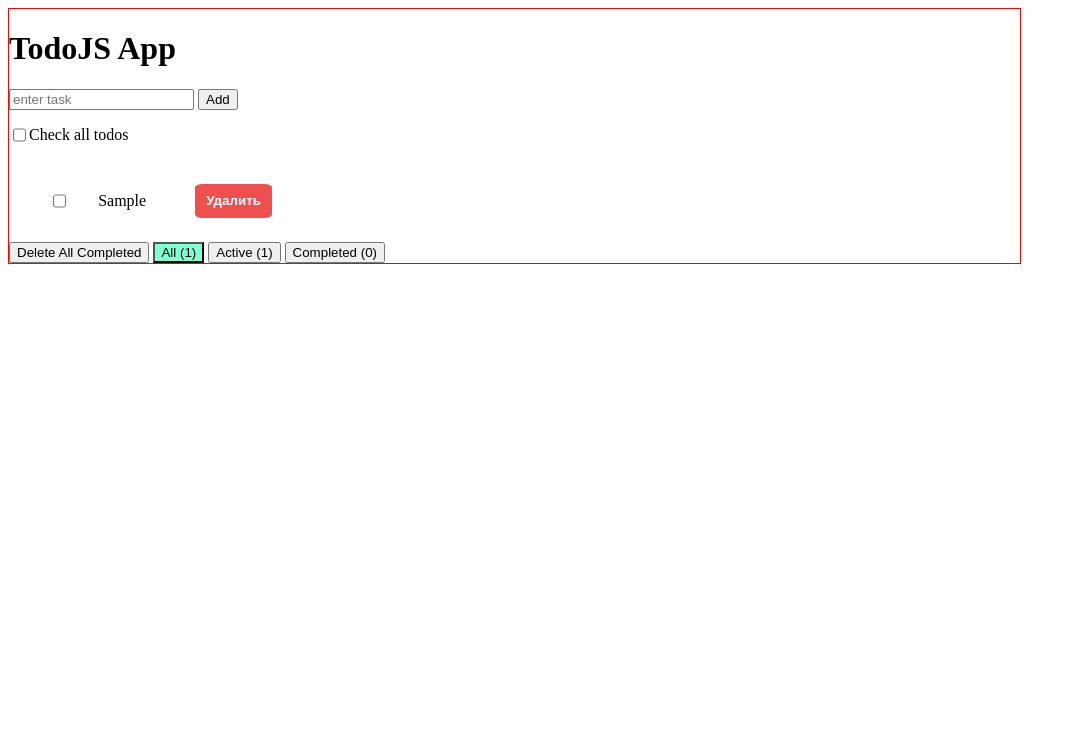
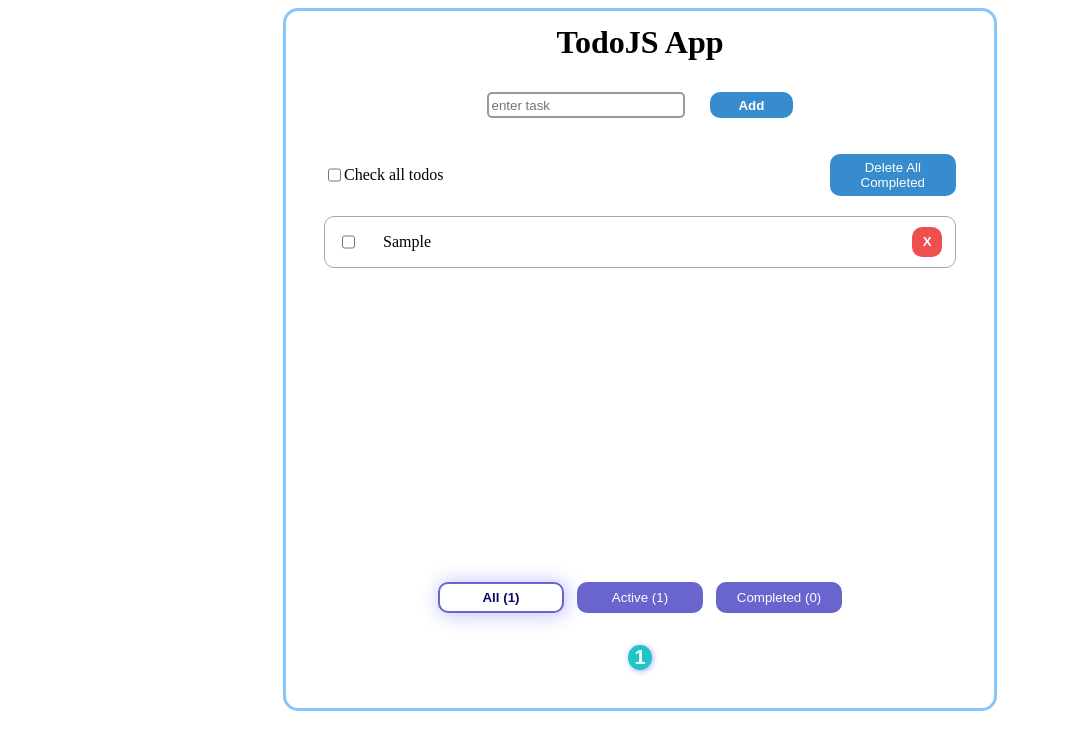
Before and after one commit to Dashenn/TodoList, a plain HTML site: page index.html in a window 1280 px wide. Both pictures are taken after typing "Sample" into the empty fields and a click on the button "Add". Shown: the whole page, without its empty margins (0-1076 px from the left). Drawn offline with Linux system fonts and the light colour scheme.

Commit message:
add pagination and validation

```diff
--- a/index.html
+++ b/index.html
@@ -1,29 +1,40 @@
 <!DOCTYPE html>
 <html lang="ru">
   <head>
-    <meta charset="UTF-8">
-    <meta name="viewport" content="width=device-width, initial-scale=1.0">
-    <link rel="stylesheet" href="style.css">
+    <meta charset="UTF-8" />
+    <meta name="viewport" content="width=device-width, initial-scale=1.0" />
+    <link rel="stylesheet" href="style.css" />
     <title>Todo List</title>
   </head>
   <body>
-
     <div class="todo-container">
       <h1>TodoJS App</h1>
       <div class="todoadd">
-            <input type="text" placeholder="enter task" name="task" class="input-new-task">
-            <button class="task-add" >Add</button>
+        <input
+          type="text"
+          placeholder="enter task"
+          name="task"
+          class="input-new-task"
+        />
+        <button class="task-add">Add</button>
       </div>
+      <div class="check-and-delete">
         <div class="check-all-container">
-            <input type="checkbox" name="check-all" class="all-check" >
+          <input type="checkbox" name="check-all" class="all-check" />
           <p class="check-all">Check all todos</p>
+        </div>
+        <button class="delete-all-completed">Delete All Completed</button>
       </div>
 
       <ul class="task-list"></ul>
-        <button class="delete-all-completed">Delete All Completed</button>
+      <div class="tabs">
         <button class="active-tab tab" id="all">All</button>
-        <button class=" tab" id="active">Active</button>
+        <button class="tab" id="active">Active</button>
         <button class="tab" id="completed">Completed</button>
+      </div>
+      <div class="pagination">
+        <button class="page-button active-page-button">1</button>
+      </div>
     </div>
     <script src="script.js"></script>
   </body>
--- a/script.js
+++ b/script.js
@@ -1,177 +1,237 @@
-const input = document.querySelector('.input-new-task')
-const addButton = document.querySelector('.task-add')
-const checkAll = document.querySelector('.all-check')
-const deleteCompleted = document.querySelector('.delete-all-completed')
-const todoContainer = document.querySelector('.todo-container')
-const tabs = document.querySelectorAll('.tab')
-const showAll = document.querySelector('#all')
-const showActive = document.querySelector('#active')
-const showCompleted = document.querySelector('#completed')
-const taskList = document.querySelector('.task-list')
-let todoList = []
-let currentTab = 'all'
+const input = document.querySelector(".input-new-task");
+const addButton = document.querySelector(".task-add");
+const checkAll = document.querySelector(".all-check");
+const deleteCompleted = document.querySelector(".delete-all-completed");
+const tabs = document.querySelectorAll(".tab");
+const showAll = document.querySelector("#all");
+const showActive = document.querySelector("#active");
+const showCompleted = document.querySelector("#completed");
+const taskList = document.querySelector(".task-list");
+const tasksPerPage = 5;
+const paginationContainer = document.querySelector(".pagination");
+const enterButton = 13;
+const detailTwo = 2;
+const escapeButton = 27;
+let todoList = [];
+let currentTab = "all";
+let currentPage = 1;
+let filteredList = [];
 
 const addTask = () => {
-    if (input.value === '') {
-        return
-    }
-        const newTask = {
-            id: Date.now(),
-            text: input.value,
-            completed: false
-        };
-        input.value = ''
-        todoList.push(newTask)
-        checkAll.checked=false
-        updateCounters()
-        updateDisplayedTasks(currentTab)
+  if (input.value.trim() === "") {
+    return;
+  }
+  const newTask = {
+    id: Date.now(),
+    text: input.value
+      .trim()
+      .replace(/\s/g, " ")
+      .replace("<", "&lt;")
+      .replace("<", "&lt;"),
+    completed: false,
+  };
+  input.value = "";
+  todoList.push(newTask);
+  checkAll.checked = false;
 
-}
+  const totalTasks = todoList.length;
+  const totalPages = Math.ceil(totalTasks / tasksPerPage);
+
+  if (currentPage < totalPages) {
+    currentPage = totalPages;
+  }
+
+  updateCounters();
+  updateDisplayedTasks();
+};
+
 const inputAdd = (event) => {
-    if (event.key === 'Enter') {
-        addTask()
-    }
-}
+  if (event.keyCode === enterButton) {
+    addTask();
+  }
+};
+
 const createList = (list) => {
+  taskList.innerHTML = "";
+  const start = (currentPage - 1) * tasksPerPage;
+  const end = start + tasksPerPage;
+  const paginatedList = list.slice(start, end);
 
-    taskList.innerHTML = ''
-    list.forEach(item => {
-        const task = `
-            <li data-id="${item.id}">
+  paginatedList.forEach((item) => {
+    const task = `<li data-id="${item.id}">
             <div class='task-item'>
-                <input type="checkbox"  class="check" ${item.completed ? 'checked' : ''}>
-                <p class="task-text" >${item.text} </p>
-                <input type='text' class='input-edit ' hidden="hidden" value='${item.text}'/>
-                <button class="task-delete">Удалить</button>
-                </div>
-            </li>
-        `
-        taskList.innerHTML += task
-    })
-    updateCounters()
-}
+                <input type="checkbox"  class="check" ${
+                  item.completed ? "checked" : ""
+                }>
+                <p class="task-text">${item.text}</p>
+                <input type='text' class='input-edit' hidden="hidden" value='${
+                  item.text
+                }'/>
+                <button class="task-delete">X</button>
+            </div>
+        </li>`;
+    taskList.innerHTML += task;
+  });
+
+  updateCounters();
+  createPagination(list.length);
+};
 
 const updateTaskStatus = (id, checked) => {
-    todoList.forEach(task => {
-        if (task.id === id) {
-            task.completed = checked
-        }
-    });
-    updateDisplayedTasks()
+  todoList.forEach((task) => {
+    if (task.id === id) {
+      task.completed = checked;
+    }
+  });
+  if (todoList.every((item) => item.completed === true)) {
+    checkAll.checked = true;
+  } else {
+    checkAll.checked = false;
+  }
 
-}
+  updateDisplayedTasks();
+};
 
 const removeTask = (id) => {
-    todoList = todoList.filter(item => item.id !== id)
-    updateDisplayedTasks()
-    updateCounters()
-}
+  todoList = todoList.filter((item) => item.id !== id);
+  updateDisplayedTasks();
+  if (filteredList.length <= 0 && currentTab !== "all") {
+    currentTab = "all";
+    tabs.forEach((item) => item.classList.remove("active-tab"));
+    showAll.classList.add("active-tab");
+    updateDisplayedTasks();
+  }
+
+  updateCounters();
+};
 
 const checkAllTasks = () => {
-    todoList.forEach(item => item.completed = checkAll.checked)
-    updateDisplayedTasks()
-    updateCounters()
-
-}
+  todoList.forEach((item) => (item.completed = checkAll.checked));
+  updateDisplayedTasks();
+  updateCounters();
+};
 
 const delCompleted = () => {
-    todoList = todoList.filter(item => !item.completed);
-    updateDisplayedTasks()
-    checkAll.checked=false
-    updateCounters()
+  if (todoList.some((item) => item.completed)) {
+    todoList = todoList.filter((item) => !item.completed);
+
+    currentTab = "all";
+    currentPage = 1;
+    tabs.forEach((item) => item.classList.remove("active-tab"));
+    showAll.classList.add("active-tab");
+    checkAll.checked = false;
+    updateDisplayedTasks();
+    updateCounters();
+  }
 };
 
 const editTask = (id, newText) => {
-    todoList.forEach(task => {
-        if (task.id === id) {
-            task.text = newText;
-        }
-    });
-
-}
+  todoList.forEach((task) => {
+    if (task.id === id) {
+      task.text = newText;
+    }
+  });
+};
 
 const updateCounters = () => {
-    const totalCount = todoList.length
-    const completedCount = todoList.filter(task => task.completed).length
-    const activeCount = totalCount - completedCount
-    showAll.textContent = `All (${totalCount})`
-    showCompleted.textContent = `Completed (${completedCount})`
-    showActive.textContent = `Active (${activeCount})`
-
-}
+  const totalCount = todoList.length;
+  const completedCount = todoList.filter((task) => task.completed).length;
+  const activeCount = totalCount - completedCount;
+  showAll.textContent = `All (${totalCount})`;
+  showCompleted.textContent = `Completed (${completedCount})`;
+  showActive.textContent = `Active (${activeCount})`;
+};
 
 const editDone = (event) => {
-    const listItem = event.target.parentNode.parentNode
-    const id = parseInt(listItem.dataset.id)
-    if (event.key === 'Enter' || event.type==='blur') {
-        const newText = event.target.value
-        editTask(id, newText)
-        updateDisplayedTasks()
-    }
-    if (event.key === 'Escape') {
-        event.target.value = todoList.find(task => task.id === id).text
-        event.target.hidden = 'false';
-        event.target.nextElementSibling.hidden = '';
-    }
-}
-
-
+  const listItem = event.target.parentNode.parentNode;
+  const id = parseInt(listItem.dataset.id);
+  if (
+    event.keyCode === enterButton ||
+    (event.type === "blur" && event.target.matches(".input-edit"))
+  ) {
+    const newText = event.target.value;
+    editTask(id, newText);
+    updateDisplayedTasks();
+  }
+  if (event.keyCode === escapeButton) {
+    event.target.value = todoList.find((task) => task.id === id).text;
+    event.target.hidden = "false";
+    event.target.nextElementSibling.hidden = "";
+  }
+};
 
 const changeTask = (event) => {
+  if (event.target.matches(".check")) {
+    let id = parseInt(event.target.parentNode.parentNode.dataset.id);
+    updateTaskStatus(id, event.target.checked);
+  }
+  if (event.target.matches(".task-delete")) {
+    let id = parseInt(event.target.parentNode.parentNode.dataset.id);
+    removeTask(id);
+  }
 
-    if (event.target.matches('.check')) {
-        let id = parseInt(event.target.parentNode.parentNode.dataset.id)
-        updateTaskStatus(id, event.target.checked)
-        console.log(event.target);
-
-    }
-    if (event.target.matches('.task-delete')) {
-        let id = parseInt(event.target.parentNode.parentNode.dataset.id)
-        removeTask(id)
-    }
-
-    if (event.target.matches('.task-text')  && event.detail === 2) {
-        event.target.hidden = 'false'
-        event.target.nextElementSibling.hidden = ''
-        event.target.nextElementSibling.focus()
-
-      }
-}
+  if (event.target.matches(".task-text") && event.detail === detailTwo) {
+    event.target.hidden = "false";
+    event.target.nextElementSibling.hidden = "";
+    event.target.nextElementSibling.focus();
+  }
+};
 
 const updateDisplayedTasks = () => {
-    let filteredList = []
-    switch(currentTab) {
-        case 'all':
-            filteredList = todoList;
-            break
-        case 'active':
-            filteredList = todoList.filter(task => !task.completed)
-            break
-        case 'completed':
-            filteredList = todoList.filter(task => task.completed)
-            break
-    }
-    createList(filteredList);
-}
+  switch (currentTab) {
+    case "all":
+      filteredList = todoList;
+      break;
+    case "active":
+      filteredList = todoList.filter((task) => !task.completed);
+      break;
+    case "completed":
+      filteredList = todoList.filter((task) => task.completed);
+      break;
+  }
+  createList(filteredList);
+};
+
 const switchTabs = (event) => {
+  currentTab = event.target.id;
+  currentPage = 1;
+  updateDisplayedTasks();
+  tabs.forEach((item) => item.classList.remove("active-tab"));
+  event.target.classList.add("active-tab");
+};
 
-    currentTab = event.target.id
-    updateDisplayedTasks(currentTab)
-    tabs.forEach(item => item.classList.remove('active-tab'))
-    event.target.classList.add('active-tab')
+const createPagination = (totalTasks) => {
+  const totalPages = Math.ceil(totalTasks / tasksPerPage);
+  paginationContainer.innerHTML = `
+        <button class='page-button ${
+          1 === currentPage ? "active-page-button" : ""
+        }' data-id="1">1</button>
+        `;
 
-}
+  for (let i = 2; i <= totalPages; i++) {
+    const pageButton = `
+        <button class='page-button ${
+          i === currentPage ? "active-page-button" : ""
+        }' data-id="${i}">${i}</button>
+        `;
+    paginationContainer.innerHTML += pageButton;
+  }
 
+  document.querySelectorAll(".page-button").forEach((button) => {
+    button.addEventListener("click", buttonPageClick);
+  });
+};
 
+const buttonPageClick = (event) => {
+  currentPage = parseInt(event.target.dataset.id);
+  updateDisplayedTasks();
+};
 
-
-
-
-taskList.addEventListener('click', changeTask)
-taskList.addEventListener('keyup', editDone)
-taskList.addEventListener('blur', editDone, true)
-input.addEventListener('keyup', inputAdd)
-addButton.addEventListener('click', addTask)
-checkAll.addEventListener('click', checkAllTasks)
-deleteCompleted.addEventListener('click', delCompleted)
-tabs.forEach(item => item.addEventListener('click', switchTabs))
+taskList.addEventListener("click", changeTask);
+taskList.addEventListener("keyup", editDone);
+taskList.addEventListener("blur", editDone, true);
+input.addEventListener("keyup", inputAdd);
+addButton.addEventListener("click", addTask);
+checkAll.addEventListener("click", checkAllTasks);
+deleteCompleted.addEventListener("click", delCompleted);
+tabs.forEach((item) => item.addEventListener("click", switchTabs));
--- a/style.css
+++ b/style.css
@@ -1,42 +1,132 @@
 .todo-container {
-    border: 1px solid red;
-    width: 80%;
-
+  border: 3px solid #85c6ff;
+  border-radius: 15px;
+  padding: 3%;
+  padding-top: 1%;
+  width: 50%;
+  margin-left: auto;
+  margin-right: auto;
+}
+button {
+  cursor: pointer;
+}
+h1 {
+  text-align: center;
+  margin-top: 0;
+  margin-bottom: 5%;
+}
+.todoadd {
+  display: flex;
+  justify-content: center;
+  gap: 4%;
+}
+.input-new-task {
+  width: 30%;
+  border-radius: 5px;
+  height: 20px;
+  border: 2px solid rgb(154, 154, 154);
+}
+.task-add {
+  width: 13%;
+  border: none;
+  border-radius: 10px;
+  background-color: rgb(55, 140, 205);
+  color: white;
+  font-weight: 700;
+}
+.task-list {
+  padding: 0;
+  gap: 15px;
+  display: flex;
+  flex-direction: column;
+  height: 350px;
 }
 .check-all-container {
   display: flex;
 }
-
+.check-and-delete {
+  display: flex;
+  justify-content: space-between;
+  margin-top: 5%;
+}
+.delete-all-completed {
+  width: 20%;
+  height: 4%;
+  margin-top: auto;
+  margin-bottom: auto;
+  padding: 1%;
+  border: none;
+  border-radius: 10px;
+  background-color: rgb(55, 140, 205);
+  color: white;
+}
 .task-text {
-    margin-left: 3%;
+  width: 80%;
 }
 .task-delete {
-    margin-left: 5%;
-    width: 8%;
-    height: 3%;
+  width: 30px;
+  height: 30px;
   margin-top: auto;
   margin-bottom: auto;
   background-color: rgb(240, 79, 79);
   color: white;
-    border-radius: 10%;
+  border-radius: 10px;
   border: none;
   padding: 1%;
   font-weight: 600;
 }
 .task-item {
   display: flex;
+  justify-content: space-around;
+  border: 1px solid rgb(166, 166, 166);
+  border-radius: 10px;
+  height: 50px;
 }
 li {
-    list-style-type: none
+  list-style-type: none;
 }
 .input-edit {
-   margin-left: 3%;
-   height: 2%;
+  width: 80%;
+
   margin-top: auto;
   margin-bottom: auto;
-
 }
-
+.tabs {
+  display: flex;
+  justify-content: center;
+  gap: 2%;
+}
+.tab {
+  width: 20%;
+  border-radius: 10px;
+  border: none;
+  background-color: rgb(105, 100, 206);
+  color: white;
+  padding: 1%;
+}
 .active-tab {
-    background-color: aquamarine;
+  background-color: rgb(255, 255, 255);
+  border: 2px solid rgb(105, 100, 206);
+  color: rgb(9, 9, 107);
+  font-weight: 900;
+  box-shadow: 2px 1px 20px 1px #c1c1fe;
 }
+.page-button {
+  border-radius: 50%;
+  border: none;
+  background-color: rgb(209, 255, 255);
+  font-size: 20px;
+  font-weight: 600;
+  color: #4e2407;
+}
+.active-page-button {
+  background-color: rgb(32, 197, 197);
+  color: white;
+  box-shadow: 1px 1px 5px 1px #c1c1fe;
+}
+.pagination {
+  display: flex;
+  justify-content: center;
+  gap: 2%;
+  margin-top: 5%;
+}
```
Lines whose indentation alone changed are shown as unchanged.
